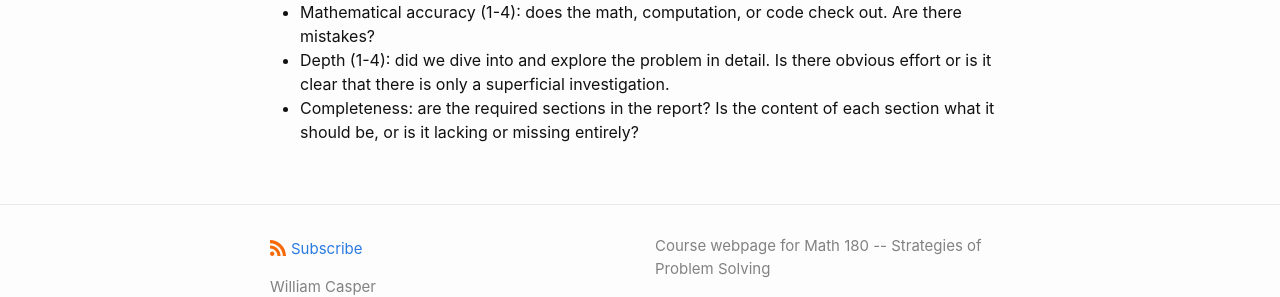
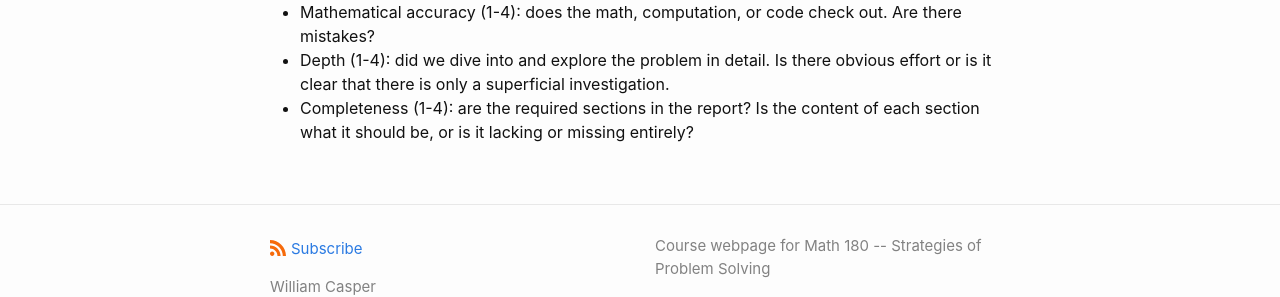
Before and after one commit to wcasper/math180fall2022, a Jekyll site: the page built from _modules/research/report.md, in a window 1280 px wide. Shown: the part 1445-1742 px from the top of the page. Built offline with Jekyll 4.4.1, drawn with Linux system fonts in a browser that asks for light colours.

Commit message:
fixed typo

```diff
--- a/_modules/research/report.md
+++ b/_modules/research/report.md
@@ -24,4 +24,4 @@ Your report will be graded based on the following criteria.
 * Readability (1-4): was the paper well-written?  Were there lots of spelling or grammar mistakes?  Was it well-formatted, or are things just thrown in willy-nilly?
 * Mathematical accuracy (1-4):  does the math, computation, or code check out.  Are there mistakes?
 * Depth (1-4): did we dive into and explore the problem in detail.  Is there obvious effort or is it clear that there is only a superficial investigation.
-* Completeness: are the required sections in the report?  Is the content of each section what it should be, or is it lacking or missing entirely?
+* Completeness (1-4): are the required sections in the report?  Is the content of each section what it should be, or is it lacking or missing entirely?
```
